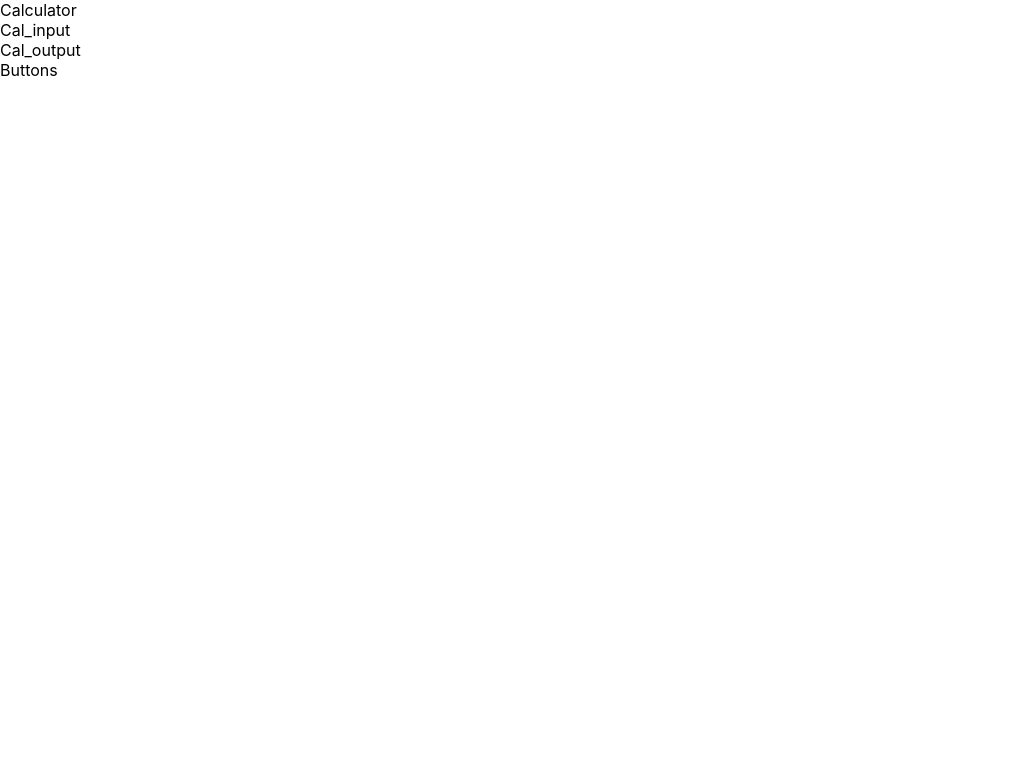
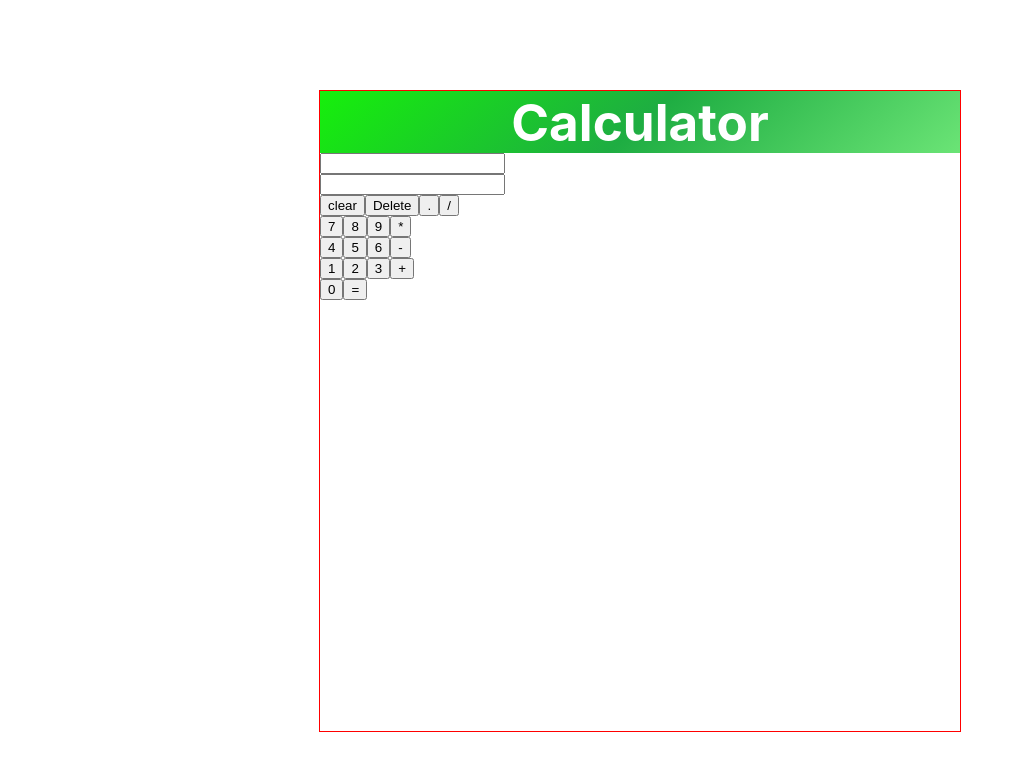
Before and after one commit to Balaraju164/Practice, a React (Create React App) app: page / in a window 1280 px wide. Shown: the top 770 px of the page, without its empty margins (0-1023 px from the left). Built offline with nearby package versions, Linux system fonts and the light colour scheme.

Commit message:
working functionality over

```diff
--- a/src/App.js
+++ b/src/App.js
@@ -9,14 +9,74 @@ export class App extends Component {
   {
     super(props)
     this.tittle='Calculator'
+    this.state={
+      question:'',
+      answer:''
+    }
   }
+
+  handleClick=(e)=>{
+    let value = e.target.value
+    switch(value)
+    {
+      case '=':
+            let ans=''
+            try {
+              ans=eval(this.state.question)
+              this.setState({answer:ans})
+            } catch (error) {
+              this.setState({answer:'Math Error'})
+            }
+            break
+      case 'clear':
+            this.setState({question:'',answer:''})
+            break
+      case 'Delete':
+            this.setState({question:this.state.question.substr(0,this.state.question.length-1)})
+            break
+      default:
+            let k=this.state.question
+            this.setState({question:k+=value})
+            break
+    }
+   }
+
   render() {
     return (
       <Fragment>
+        <div className='calculator'>
         <CalculatorTittle tittle={this.tittle}/>
-        <CalculatorInput/>
-        <CalculatorOutput/>
-        <CalculatorButtons/>
+        <CalculatorInput inputValue={this.state.question}/>
+        <CalculatorOutput outputValue={this.state.answer}/>
+        <div className='button-row'>
+          <CalculatorButtons label={'clear'} onClick={this.handleClick.bind(this)}/>
+          <CalculatorButtons label={'Delete'} onClick={this.handleClick.bind(this)}/>
+          <CalculatorButtons label={'.'} onClick={this.handleClick.bind(this)}/>
+          <CalculatorButtons label={'/'} onClick={this.handleClick.bind(this)}/>
+        </div>
+        <div className='button-row'>
+          <CalculatorButtons label={'7'} onClick={this.handleClick.bind(this)}/>
+          <CalculatorButtons label={'8'} onClick={this.handleClick.bind(this)}/>
+          <CalculatorButtons label={'9'} onClick={this.handleClick.bind(this)}/>
+          <CalculatorButtons label={'*'} onClick={this.handleClick.bind(this)}/>
+        </div>
+        <div className='button-row'>
+          <CalculatorButtons label={'4'} onClick={this.handleClick.bind(this)}/>
+          <CalculatorButtons label={'5'} onClick={this.handleClick.bind(this)}/>
+          <CalculatorButtons label={'6'} onClick={this.handleClick.bind(this)}/>
+          <CalculatorButtons label={'-'} onClick={this.handleClick.bind(this)}/>
+        </div>
+        <div className='button-row'>
+          <CalculatorButtons label={'1'} onClick={this.handleClick.bind(this)}/>
+          <CalculatorButtons label={'2'} onClick={this.handleClick.bind(this)}/>
+          <CalculatorButtons label={'3'} onClick={this.handleClick.bind(this)}/>
+          <CalculatorButtons label={'+'} onClick={this.handleClick.bind(this)}/>
+        </div>
+        <div className='button-row'>
+          <CalculatorButtons label={'0'} onClick={this.handleClick.bind(this)}/>
+          <CalculatorButtons label={'='} onClick={this.handleClick.bind(this)}/>
+        </div>
+        </div>
       </Fragment>
     )
   }
--- a/src/Components/CalculatorButtons.js
+++ b/src/Components/CalculatorButtons.js
@@ -3,9 +3,7 @@ import React, { Component } from 'react'
 export class CalculatorButtons extends Component {
     render() {
         return (
-            <div>
-                Buttons
-            </div>
+                <input type='button' value ={this.props.label} onClick={this.props.onClick}/>
         )
     }
 }
--- a/src/Components/CalculatorInput.js
+++ b/src/Components/CalculatorInput.js
@@ -4,7 +4,7 @@ export class CalculatorInput extends Component {
     render() {
         return (
             <div>
-                Cal_input
+               <input type='text' readOnly value={this.props.inputValue}/>
             </div>
         )
     }
--- a/src/Components/CalculatorOutput.js
+++ b/src/Components/CalculatorOutput.js
@@ -4,7 +4,7 @@ export class CalculatorOutput extends Component {
     render() {
         return (
             <div>
-                Cal_output
+            <input type='text' readOnly value={this.props.outputValue}/>
             </div>
         )
     }
--- a/src/Components/CalculatorTittle.js
+++ b/src/Components/CalculatorTittle.js
@@ -3,7 +3,7 @@ import React, { Component } from 'react'
 export class CalculatorTittle extends Component {
     render() {
         return (
-            <div>
+            <div className='tittle'>
                 {this.props.tittle}
             </div>
         )
--- a/src/index.css
+++ b/src/index.css
@@ -11,3 +11,30 @@ code {
   font-family: source-code-pro, Menlo, Monaco, Consolas, 'Courier New',
     monospace;
 }
+
+html {
+  margin: 0;
+  padding: 0;
+  font-size: 80%;
+}
+
+.calculator {
+  border: 1px solid red;
+  height: 50rem;
+  width: 50rem;
+  margin: 0 auto;
+  margin-top: 7rem;
+}
+
+.tittle {
+  background: linear-gradient(
+    318.68deg,
+    #6be476 0%,
+    #1ead42 49.72%,
+    #16f00b 100%
+  );
+  font-size: 4rem;
+  color: white;
+  text-align: center;
+  font-weight: bold;
+}
```
Also changed, not shown: src/App.css (deleted, +0 -38 lines).
